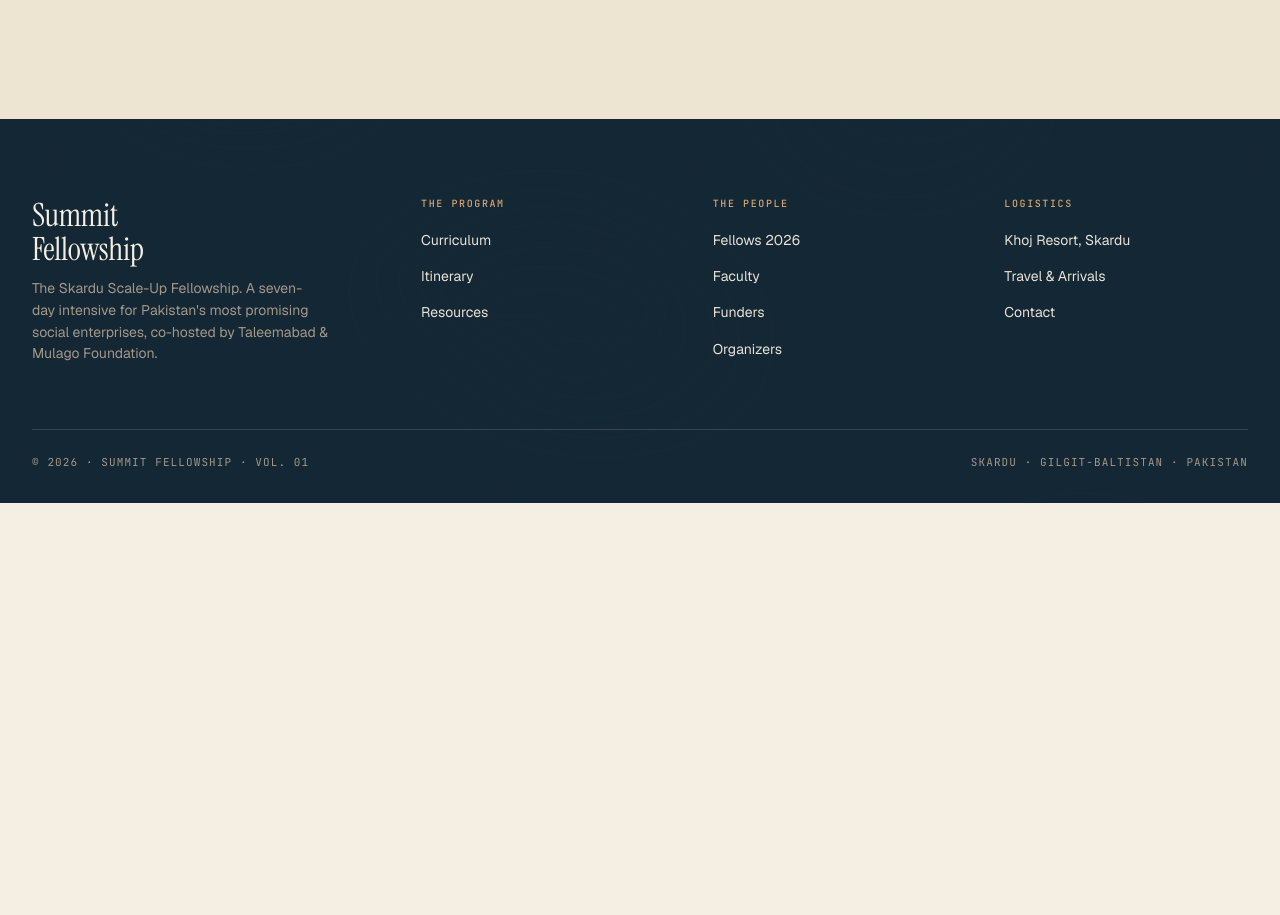
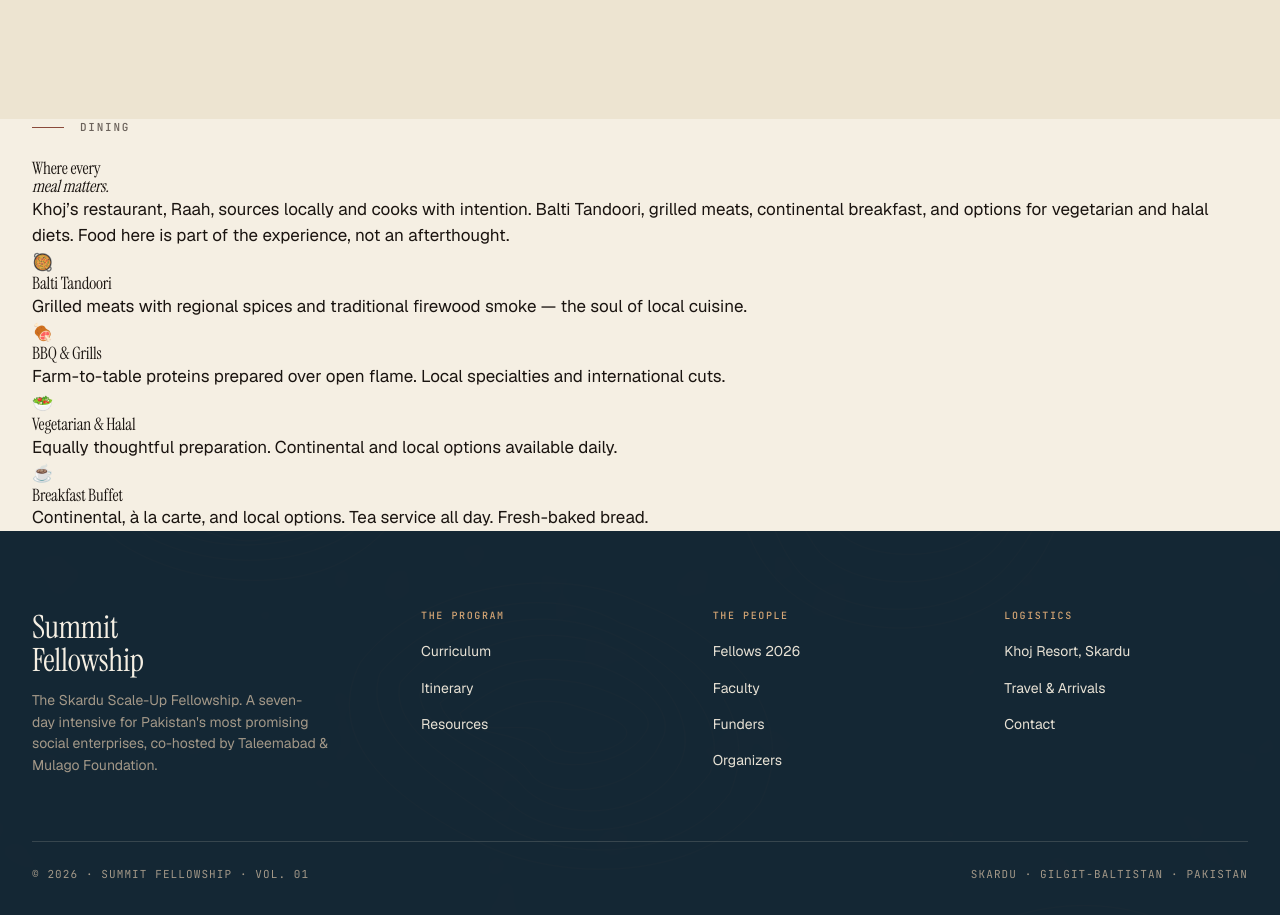
Before and after one commit to usmanjaved-droid/summit-fellowship-website, a Next.js app: page /venue in a window 1280 px wide. Shown: the part 4604-5519 px from the top of the page. Before the commit the page ends 5107 px from the top, so only its background shows below. Built offline with nearby package versions, Linux system fonts and the light colour scheme.

Commit message:
feat: add food and dining section with Khoj restaurant information

```diff
--- a/app/venue/page.tsx
+++ b/app/venue/page.tsx
@@ -26,6 +26,13 @@ const WEATHER = [
   { date: 'Typical day', icon: <SunIcon />, hi: '20°', lo: '7°' },
   { date: 'Warmest', icon: <PartIcon />, hi: '24°', lo: '' },
   { date: 'Coolest night', icon: <CloudIcon />, hi: '7°', lo: '' },
+];
+
+const FOOD_ITEMS = [
+  { icon: '🥘', title: 'Balti Tandoori', desc: 'Grilled meats with regional spices and traditional firewood smoke — the soul of local cuisine.' },
+  { icon: '🍖', title: 'BBQ & Grills', desc: 'Farm-to-table proteins prepared over open flame. Local specialties and international cuts.' },
+  { icon: '🥗', title: 'Vegetarian & Halal', desc: 'Equally thoughtful preparation. Continental and local options available daily.' },
+  { icon: '☕', title: 'Breakfast Buffet', desc: 'Continental, à la carte, and local options. Tea service all day. Fresh-baked bread.' },
 ];
 
 const SPACES = [
@@ -237,6 +244,25 @@ export default function VenuePage() {
         </div>
       </section>
 
+      <section className="food-section">
+        <div className="container">
+          <div className="section-head">
+            <div className="eyebrow-line"><span className="eyebrow-line__line" /><span className="eyebrow">Dining</span></div>
+            <h2>Where every<br /><em>meal matters.</em></h2>
+            <p>Khoj&rsquo;s restaurant, Raah, sources locally and cooks with intention. Balti Tandoori, grilled meats, continental breakfast, and options for vegetarian and halal diets. Food here is part of the experience, not an afterthought.</p>
+          </div>
+          <div className="food-grid">
+            {FOOD_ITEMS.map((item) => (
+              <article key={item.title} className="food-card">
+                <div className="food-card__icon">{item.icon}</div>
+                <h3 className="food-card__title">{item.title}</h3>
+                <p className="food-card__desc">{item.desc}</p>
+              </article>
+            ))}
+          </div>
+        </div>
+      </section>
+
     </>
   );
 }
```
